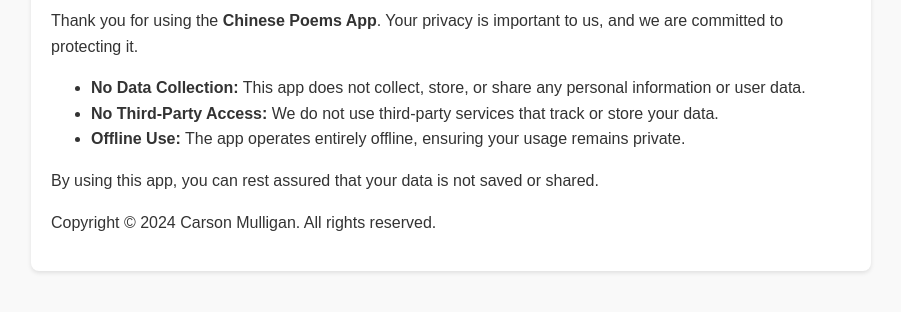
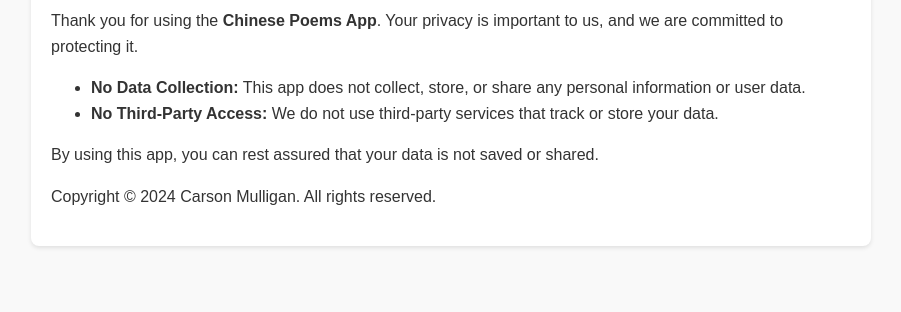
Before and after one commit to carsonmulligan/chiense_poems_app_prviacy_policy_december_2024, a plain HTML site: page index.html in a window 1280 px wide. Shown: the part 126-438 px from the top of the page, without its empty margins (189-1090 px from the left). Drawn offline with Linux system fonts and the light colour scheme.

Commit message:
Update index.html

```diff
--- a/index.html
+++ b/index.html
@@ -34,7 +34,6 @@
     <ul>
       <li><strong>No Data Collection:</strong> This app does not collect, store, or share any personal information or user data.</li>
       <li><strong>No Third-Party Access:</strong> We do not use third-party services that track or store your data.</li>
-      <li><strong>Offline Use:</strong> The app operates entirely offline, ensuring your usage remains private.</li>
     </ul>
     <p>By using this app, you can rest assured that your data is not saved or shared.</p>
     <p>Copyright © 2024 Carson Mulligan. All rights reserved.</p>
```
